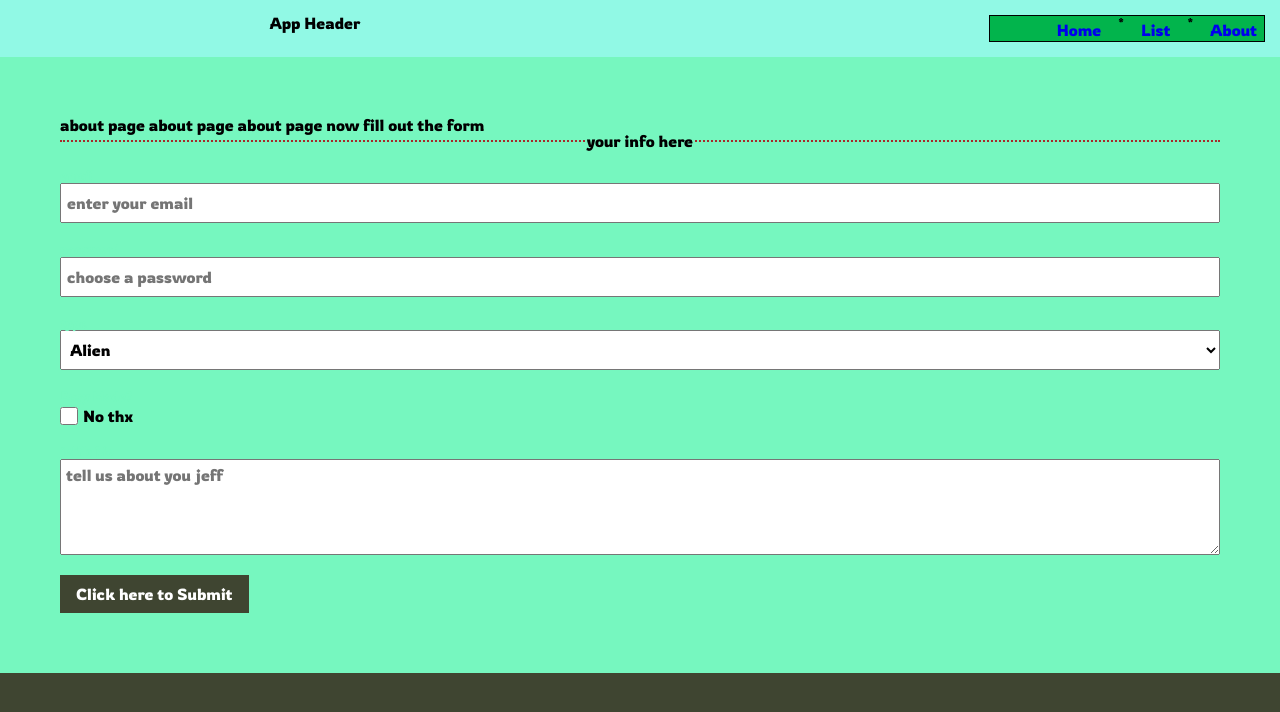
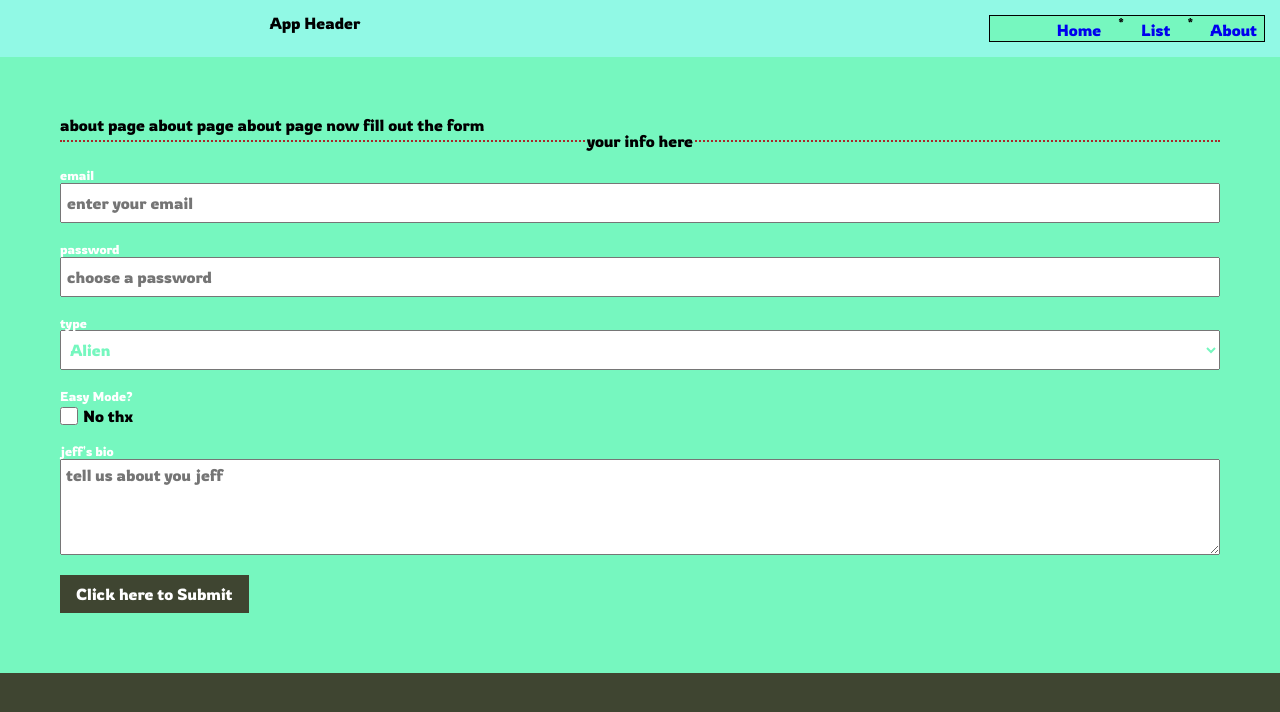
Before and after one commit to JeffreyAllison/vue-exploration, a React app: page /about in a window 1280 px wide. Shown: the top 712 px of the page. Built offline with nearby package versions, Linux system fonts and the light colour scheme.

Commit message:
updated navcontainer color

```diff
--- a/src/components/Forms/Form.css
+++ b/src/components/Forms/Form.css
@@ -13,7 +13,7 @@
     display: block;
     font-size: 0.8em;
     margin-bottom: 1px;
-    color: var(--line-color);
+    color: white;
   }
 
   input:not([type='checkbox']),
@@ -25,6 +25,7 @@
     padding: 5px;
     font-size: 1em;
     font-family: var(--primary-font);
+    color: var(--line-color);
   }
 
   .CheckboxLabel {
--- a/src/components/Page/Header.css
+++ b/src/components/Page/Header.css
@@ -14,7 +14,7 @@
 .NavContainer {
   justify-self: end;
   border: 1px black solid;
-  background: var(--container-color);
+  background: var(--line-color);
 
   @media (min-width: 750px) {
     padding-left: var(--padding);
```
